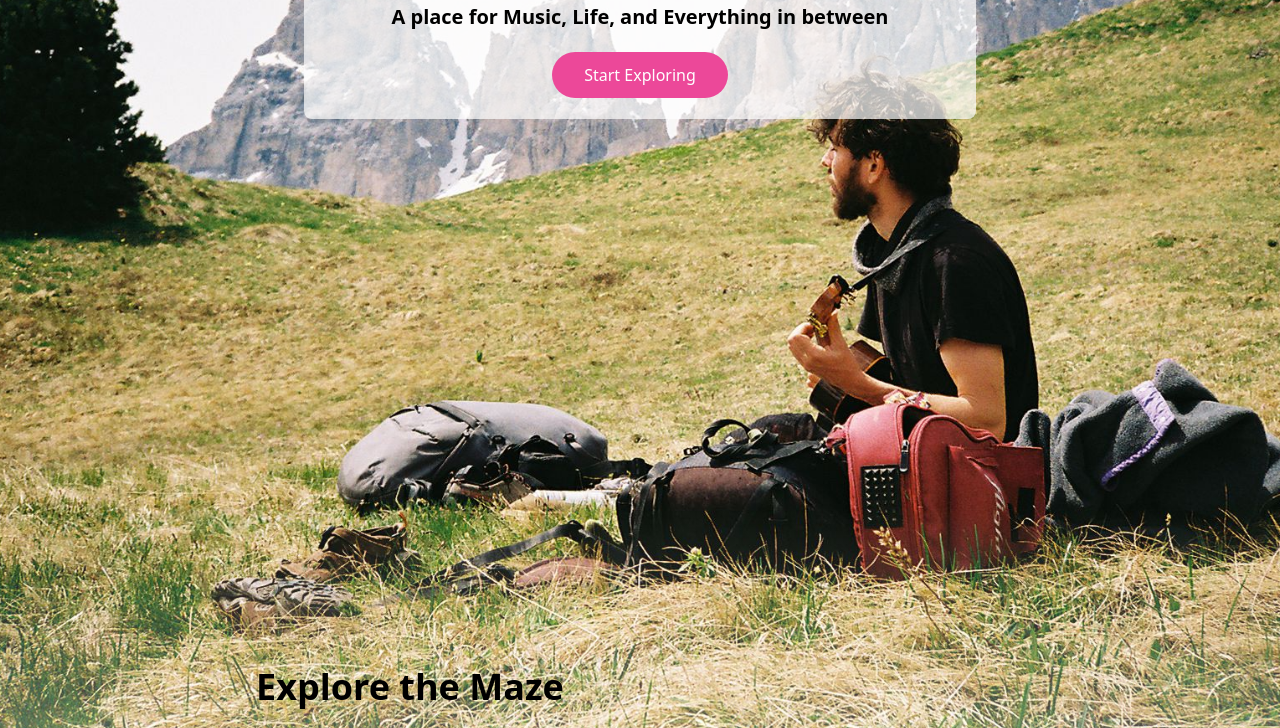
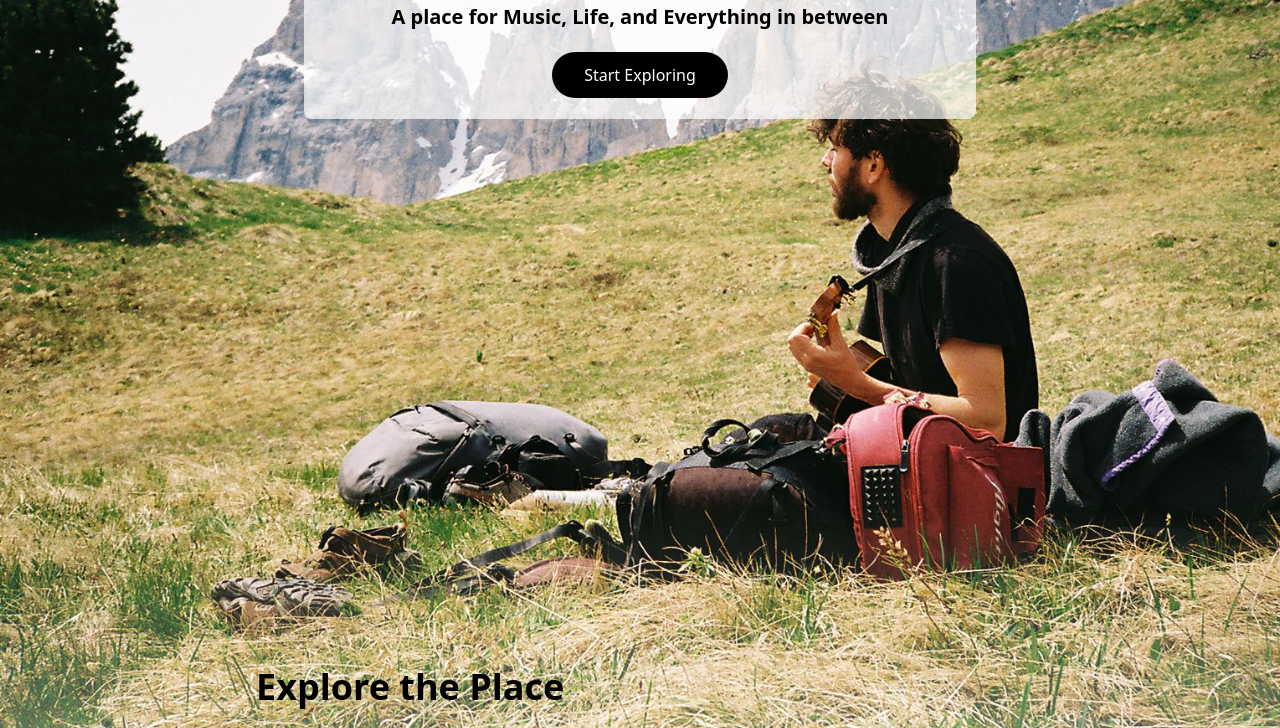
Before and after one commit to TiBOcode/astrotibo, an Astro site: page / in a window 1280 px wide. Shown: the part 368-1096 px from the top of the page. Built offline with nearby package versions, Linux system fonts and the light colour scheme; Astro itself is replaced by a stand-in of ours.

Commit message:
Changed button to black

```diff
--- a/src/pages/index.astro
+++ b/src/pages/index.astro
@@ -10,12 +10,12 @@ import Layout from '../layouts/Layout.astro';
         <div class="text-center text-black bg-white bg-opacity-70 p-8 rounded-lg max-w-2xl">
           <h1 class="text-5xl sm:text-6xl font-bold mb-4">Welcome to My Notes</h1>
           <p class="text-lg sm:text-xl mb-8 font-bold">A place for Music, Life, and Everything in between</p>
-          <a href="/notes/index" class="bg-pink-500 text-white px-8 py-3 rounded-full hover:bg-opacity-80 transition">Start Exploring</a>
+          <a href="/notes/index" class="bg-black text-white px-8 py-3 rounded-full hover:bg-opacity-80 transition">Start Exploring</a>
         </div>
       </section>
       <section id="explore" class="min-h-screen bg-gradient-to-b from-transparent to-white p-8">
         <div class="max-w-3xl mx-auto pt-32">
-          <h2 class="text-4xl font-bold mb-6">Explore the Maze</h2>
+          <h2 class="text-4xl font-bold mb-6">Explore the Place</h2>
           <p class="mb-8">"Improvisation is more than a musical technique—it's a metaphor for spontaneous self-expression and exploration in life."</p>
 
           <p class="mb-8">Feel free to click on any of the links above to start exploring. Each note is connected to others, forming a web of ideas and insights.</p>
```
